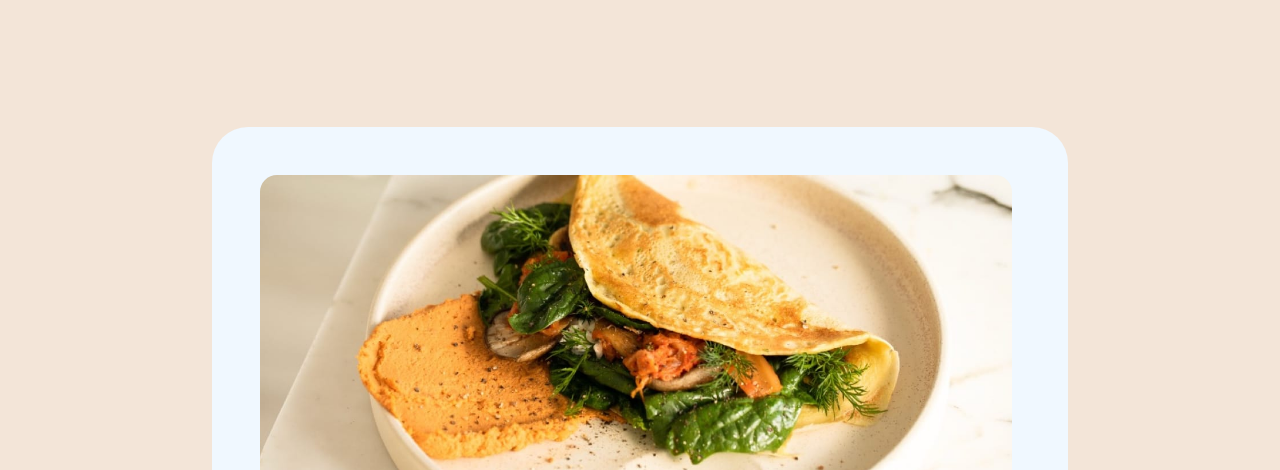
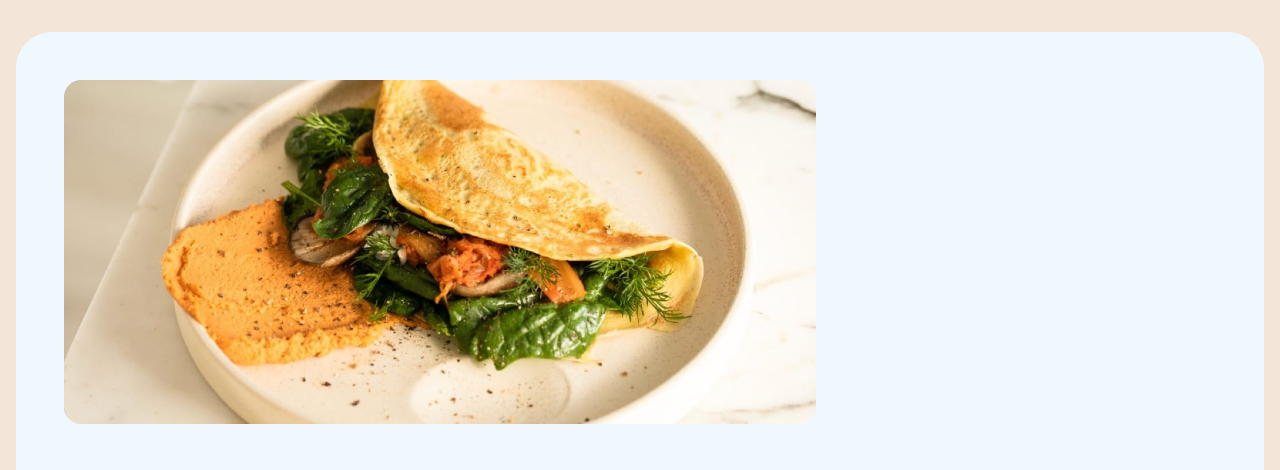
Before and after one commit to SOORYABRO777/recipe, a plain HTML site: page index.html in a window 1280 px wide. Shown: the top 470 px of the page. Drawn offline with Linux system fonts and the light colour scheme.

Commit message:
Add files via upload

```diff
--- a/style.css
+++ b/style.css
@@ -4,19 +4,22 @@
   padding: 0;
 }
 body{
-  background-color:  #f3e5d8;
-  display: flex;
-  align-items: center;
-  justify-content: center;
-  font-family:sans-serif ;
-  height: 323vh;
+  background-color: #f3e5d8;
+    display: flex;
+    flex-direction: column;
+    align-items: center;
+    justify-content: flex-start;
+    font-family: sans-serif;
+    min-height: 100vh;
+    width: 100vw;
 }
 .main_body{
   background-color: aliceblue;
-  width: 107vh;
-  height: 2091px;
-  margin-top: -30vh;
-  border-radius: 36px;
+    position: relative;
+    width: calc(100% - 2rem);
+    height: 2091px;
+    margin: 2rem;
+    border-radius: 36px;
 
 }
 .img{
```
